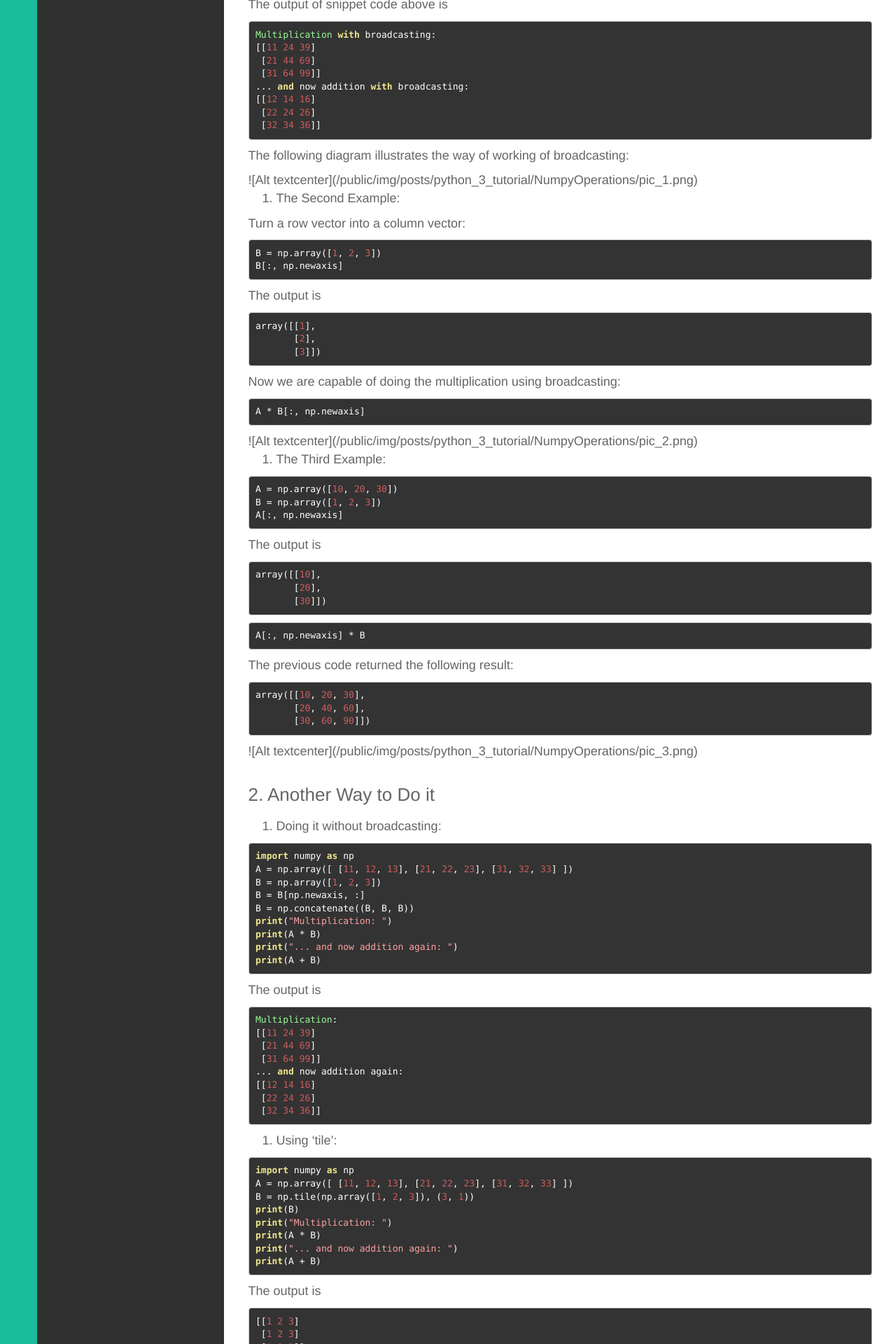
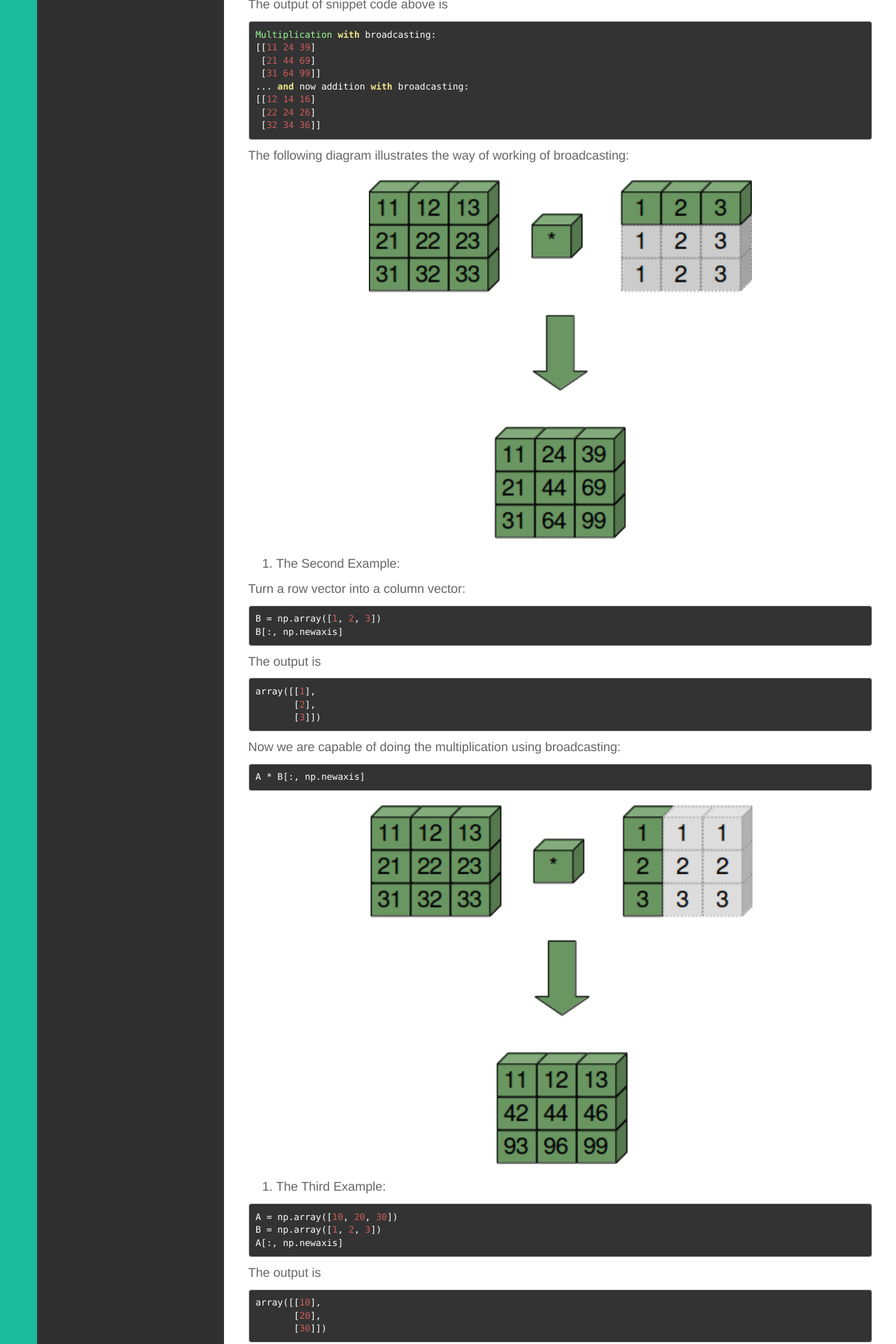
Before and after one commit to ylqi007/ylqi007.github.io.old, a Jekyll site: the page built from _posts/Technique/Python_3/2018-04-19-Numerical Operations on Numpy Arrays.md, in a window 1280 px wide. Shown: the part 2003-3923 px from the top of the page at 70% size. Built offline with Jekyll 4.4.1, drawn with Linux system fonts in a browser that asks for light colours; comment, search, counter and statistics services are not loaded; some of the changed text lies outside the part shown.

Commit message:
numpy operations

````diff
--- a/_posts/Technique/Python_3/2018-04-19-Numerical Operations on Numpy Arrays.md
+++ b/_posts/Technique/Python_3/2018-04-19-Numerical Operations on Numpy Arrays.md
@@ -101,7 +101,7 @@ Multiplication with broadcasting:
 
 The following diagram illustrates the way of working of broadcasting:
 
-![Alt text | center](/public/img/posts/python_3_tutorial/NumpyOperations/pic_1.png)
+![Alt text](/public/img/posts/python_3_tutorial/NumpyOperations/pic_1.png)
 
 2. The Second Example:
 
@@ -126,7 +126,7 @@ Now we are capable of doing the multiplication using broadcasting:
 A * B[:, np.newaxis]
 ```
 
-![Alt text | center](/public/img/posts/python_3_tutorial/NumpyOperations/pic_2.png)
+![Alt text](/public/img/posts/python_3_tutorial/NumpyOperations/pic_2.png)
 
 3. The Third Example:
 
@@ -156,7 +156,7 @@
        [30, 60, 90]])
 ```
 
-![Alt text | center](/public/img/posts/python_3_tutorial/NumpyOperations/pic_3.png)
+![Alt text](/public/img/posts/python_3_tutorial/NumpyOperations/pic_3.png)
 
 ### 2. Another Way to Do it
 1. Doing it without broadcasting:
````
